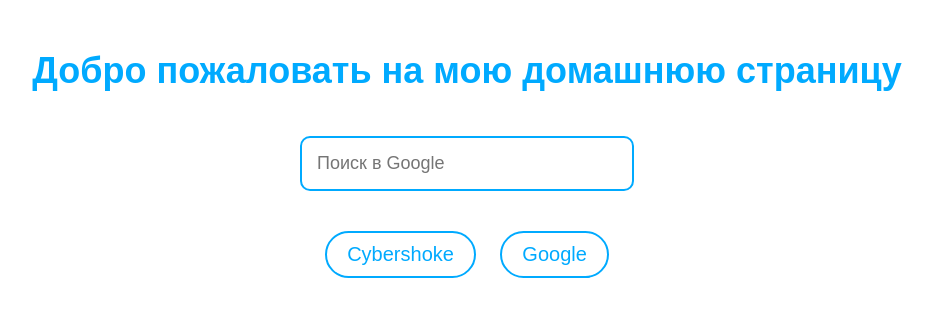
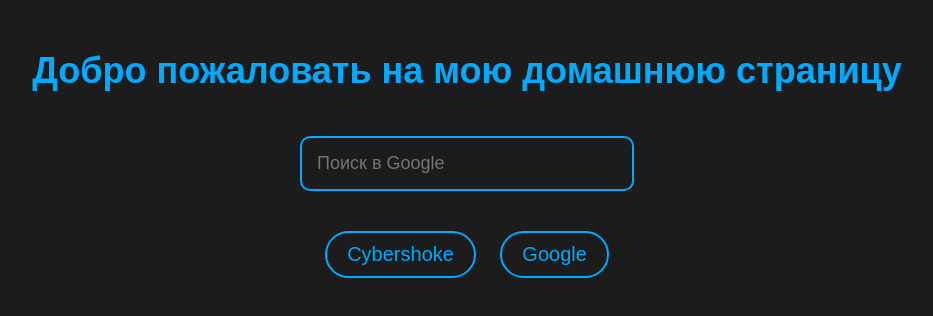
Before and after one commit to monkey52x/monkey52x.github.io, a plain HTML site: page 52/search.html in a window 1280 px wide. Shown: the whole page, without its empty margins (173-1106 px from the left). Drawn offline with Linux system fonts and the light colour scheme.

Commit message:
Update search.html

```diff
--- a/52/search.html
+++ b/52/search.html
@@ -5,7 +5,7 @@
   <title>Домашняя страница</title>
   <style>
     body {
-      background-color: 1c1c1c;
+      background-color: #1c1c1c;
       color: white;
       font-family: 'Arial', sans-serif;
       margin: 0;
```
